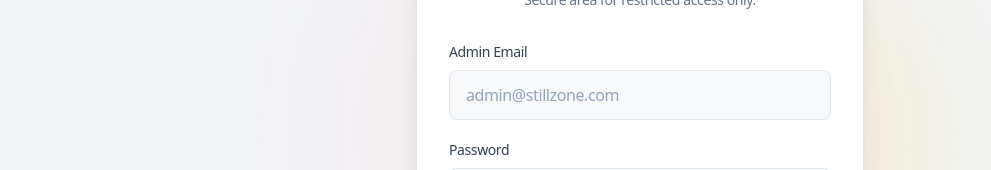
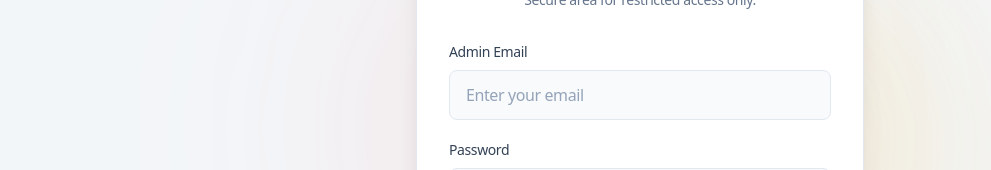
Before and after one commit to shreyash-jain/still-lift-zone, a Next.js app: page /super-admin-stillzone/login in a window 1280 px wide. Shown: the part 322-492 px from the top of the page, without its empty margins (0-991 px from the left). Built offline with nearby package versions, Linux system fonts and the light colour scheme.

Commit message:
change placeholder

```diff
--- a/src/app/super-admin-stillzone/login/page.tsx
+++ b/src/app/super-admin-stillzone/login/page.tsx
@@ -69,7 +69,7 @@ export default function SuperAdminLogin() {
                             className="w-full bg-slate-50 dark:bg-slate-950 border border-slate-200 dark:border-slate-800 rounded-lg px-4 py-3 text-slate-900 dark:text-white placeholder:text-slate-400 focus:outline-none focus:ring-2 focus:ring-blue-500 focus:border-transparent transition"
                             value={email}
                             onChange={(e) => setEmail(e.target.value)}
-                            placeholder="admin@stillzone.com"
+                            placeholder="Enter your email"
                         />
                     </div>
 
```
